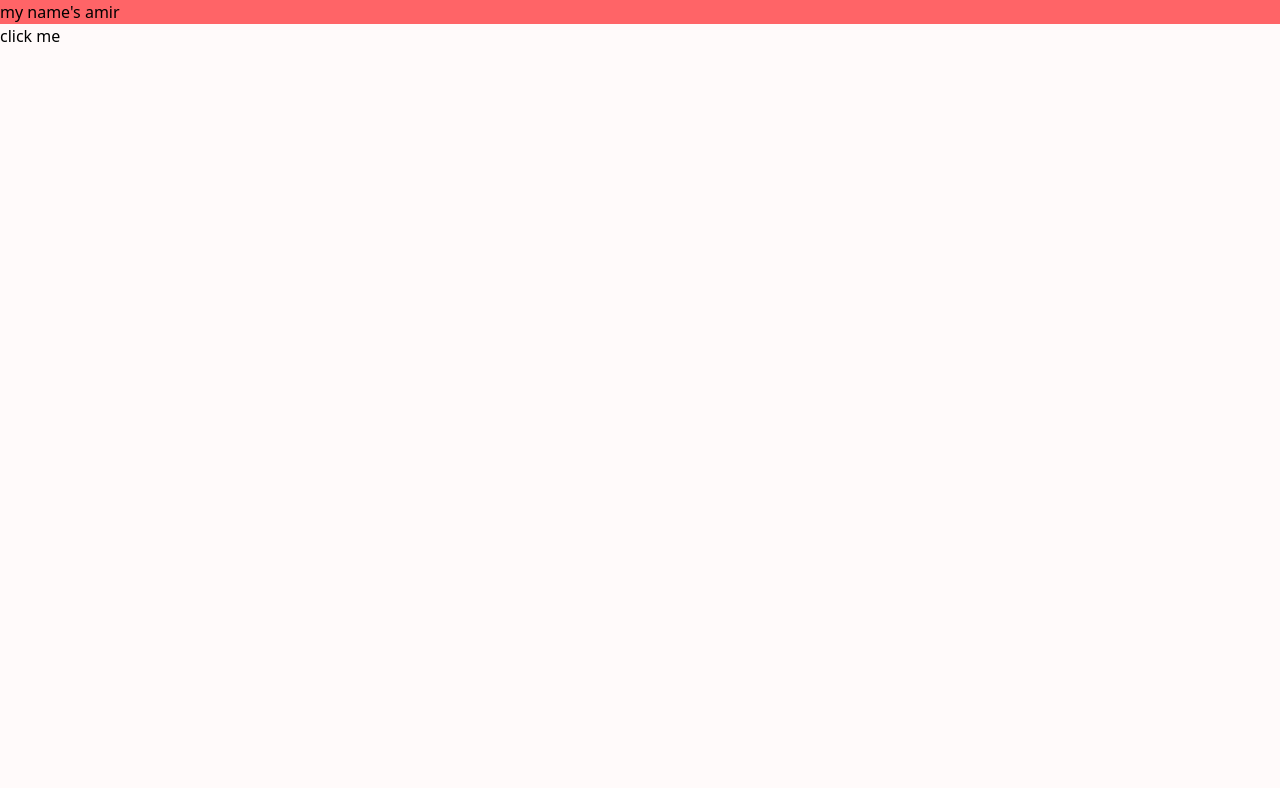
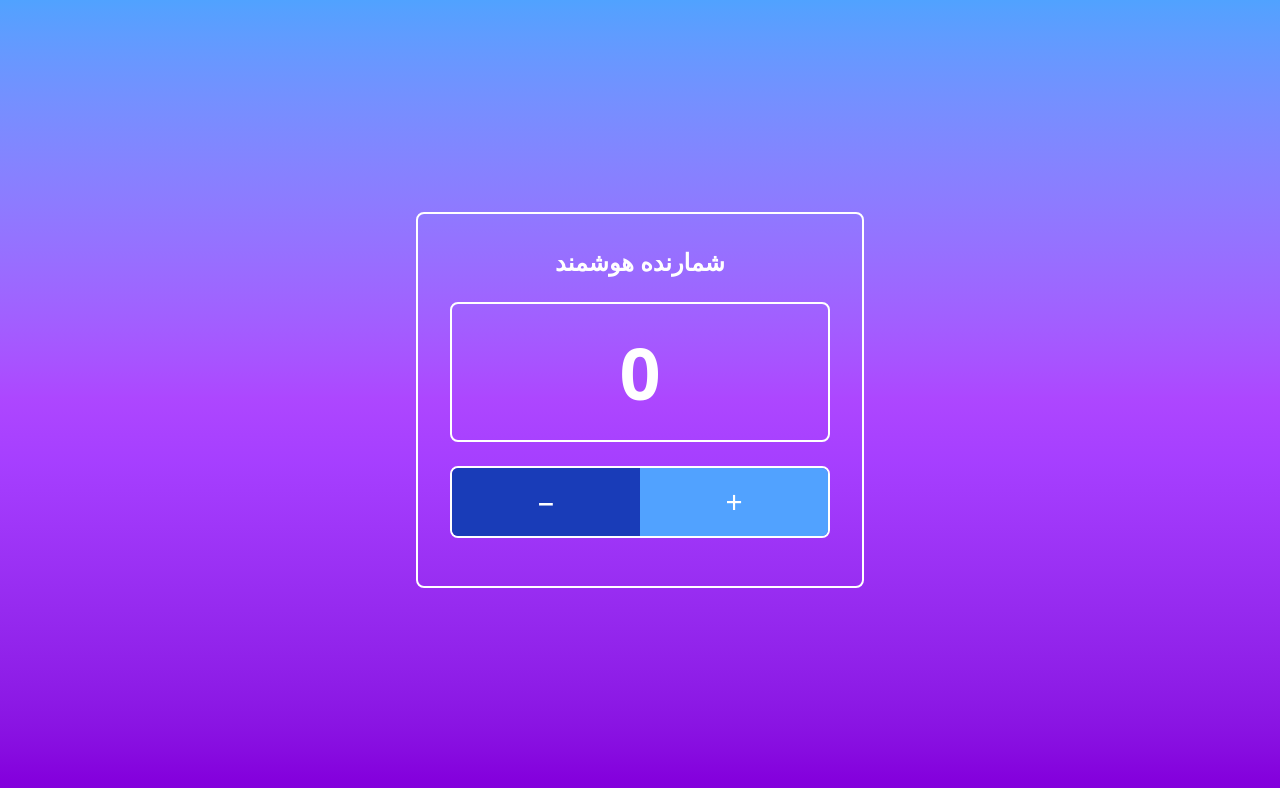
Before and after one commit to a-n-f/first-react-pro, a React (Vite) app: page / in a window 1280 px wide. Shown: the top 788 px of the page. Built offline with nearby package versions, Linux system fonts and the light colour scheme.

Commit message:
Hooks&practice-343

```diff
--- a/index.html
+++ b/index.html
@@ -6,7 +6,7 @@
   <link rel="icon" type="image/svg+xml" href="/vite.svg" />
   <meta name="viewport" content="width=device-width, initial-scale=1.0" />
   <title>my-project</title>
-  <!--  جلسه 342, "Tailwind in React" -->
+  <!--  جلسه 343, "Hooks&practice" -->
 </head>
 
 <body>
--- a/src/AppComponent/App.jsx
+++ b/src/AppComponent/App.jsx
@@ -1,15 +1,54 @@
-// import style from "./App.module.css";
+import { useEffect, useState } from "react"
+
+const App = () => {
+  console.log("App Component");
+
+  const [count, setCount] = useState(0)
+  const [notification, setNotification] = useState(null)
+
+  useEffect(() => {
+    if (count % 10 === 0 && count !== 0) {
+      setNotification(` تبریک 🤞 شما به عدد ${count} رسیدید `)
+      setTimeout(() => {
+        setNotification(null)
+      }, 3000);
+    }
+
+  }, [count])
 
 
-function App() {
+  return (
+    <div className="min-h-screen bg-gradient-to-b from-blue-400 via-purple-500 to-purple-700 flex items-center justify-center relative p-8">
 
-  console.log("App Fn");
+      <div className="bg-transparent border-2 border-white rounded-lg p-8 w-full max-w-md">
 
-  return (
-    <div className="">
+        <h1 className="text-white text-2xl font-bold text-center mb-6">شمارنده هوشمند</h1>
 
-      <h1 className="bg-red-400">my name's amir</h1>
-      <button>click me</button>
+        {/* Counter Display */}
+        <div className="border-2 border-white rounded-lg p-8 mb-6">
+          <div className="text-white text-7xl font-bold text-center">{count > 0 ? count : 0}</div>
+        </div>
+
+        {/* Toggle Switch */}
+        <div className="flex rounded-lg overflow-hidden mb-4 border-2 border-white">
+          <button onClick={() => setCount(count - 1)} className="flex-1 cursor-pointer text-white text-3xl bg-blue-800 p-4 flex items-center justify-center">
+            −
+          </button>
+          <button onClick={() => setCount(count + 1)} className="flex-1 text-white text-3xl cursor-pointer bg-blue-400 p-4 flex items-center justify-center">
+            +
+          </button>
+        </div>
+
+      </div>
+
+      {/* Logo - Bottom Right */}
+      {notification && (
+      <div className="fixed bottom-4 right-4 animate-bounce">
+        <div className="w-full h-12 bg-cyan-400 rounded-lg flex items-center justify-center shadow-lg px-4">
+          {notification}
+        </div>
+      </div>
+      )}
     </div>
   )
 }
--- a/src/main.jsx
+++ b/src/main.jsx
@@ -13,5 +13,5 @@ createRoot(document.getElementById('root')).render(
 
 
 // git add .
-// git commit -m "added navbar component"
+// git commit -m "TailwindInReact-342"
 // git push
```
